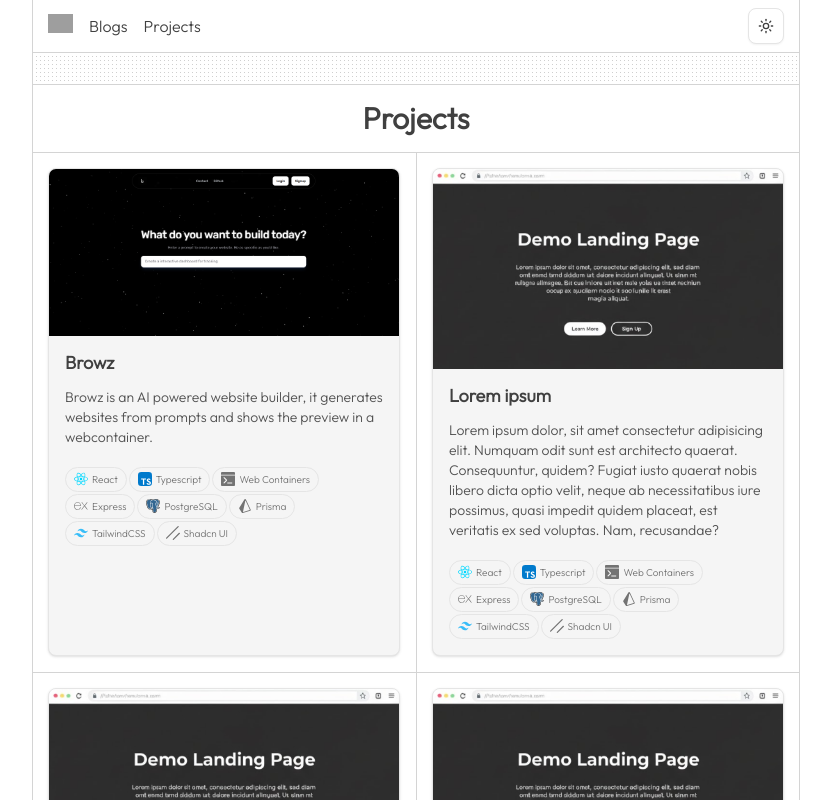
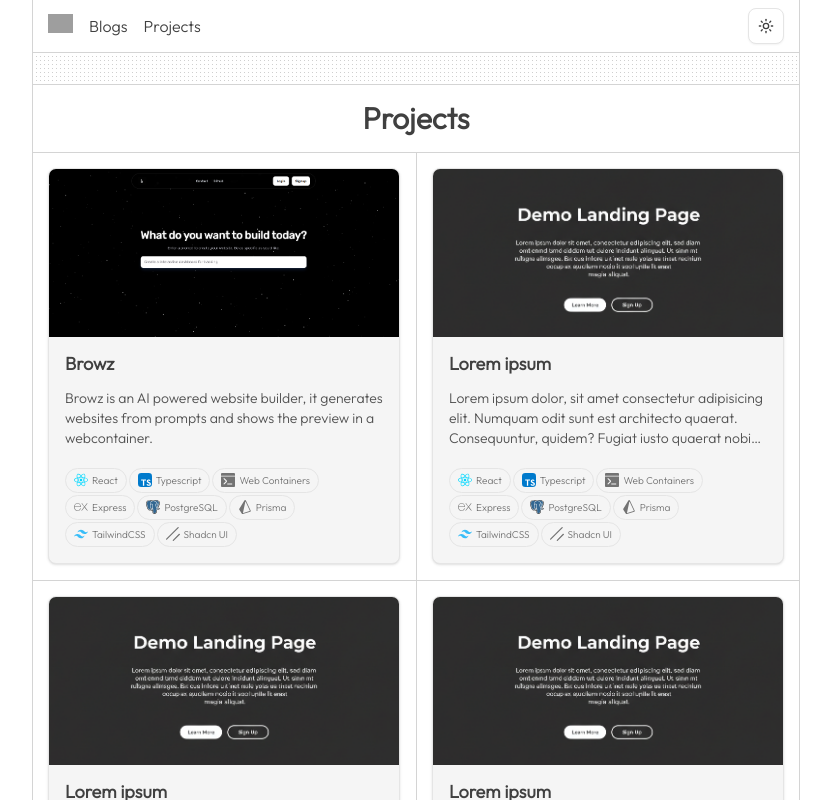
Before and after one commit to ivaibhavm/portfolio, a Next.js app: page /projects in a window 1280 px wide. Shown: the top 800 px of the page, without its empty margins (224-1055 px from the left). Built offline with nearby package versions, Linux system fonts and the light colour scheme; grey boxes are pictures that could not be loaded.

Commit message:
clamp card description and fix image height

```diff
--- a/components/projectCard.tsx
+++ b/components/projectCard.tsx
@@ -26,11 +26,7 @@ const ProjectCard = ({ project }: ProjectCardProps) => {
             alt={project.title}
             width={400}
             height={200}
-            className={cn(
-              "w-full cursor-pointer object-cover",
-              "transition-transform duration-300 ease-out",
-              "group-hover:scale-[1.02]",
-            )}
+            className={cn("w-full cursor-pointer object-cover sm:h-42")}
           />
         </Link>
         <a href={project.link}></a>
@@ -42,7 +38,7 @@ const ProjectCard = ({ project }: ProjectCardProps) => {
           {project.title}
         </h3>
 
-        <p className="text-sm text-neutral-600 dark:text-neutral-400">
+        <p className="line-clamp-3 h-15 text-sm text-neutral-600 dark:text-neutral-400">
           {project.description}
         </p>
 
```
Also changed, not shown: public/projects/demo.png.
